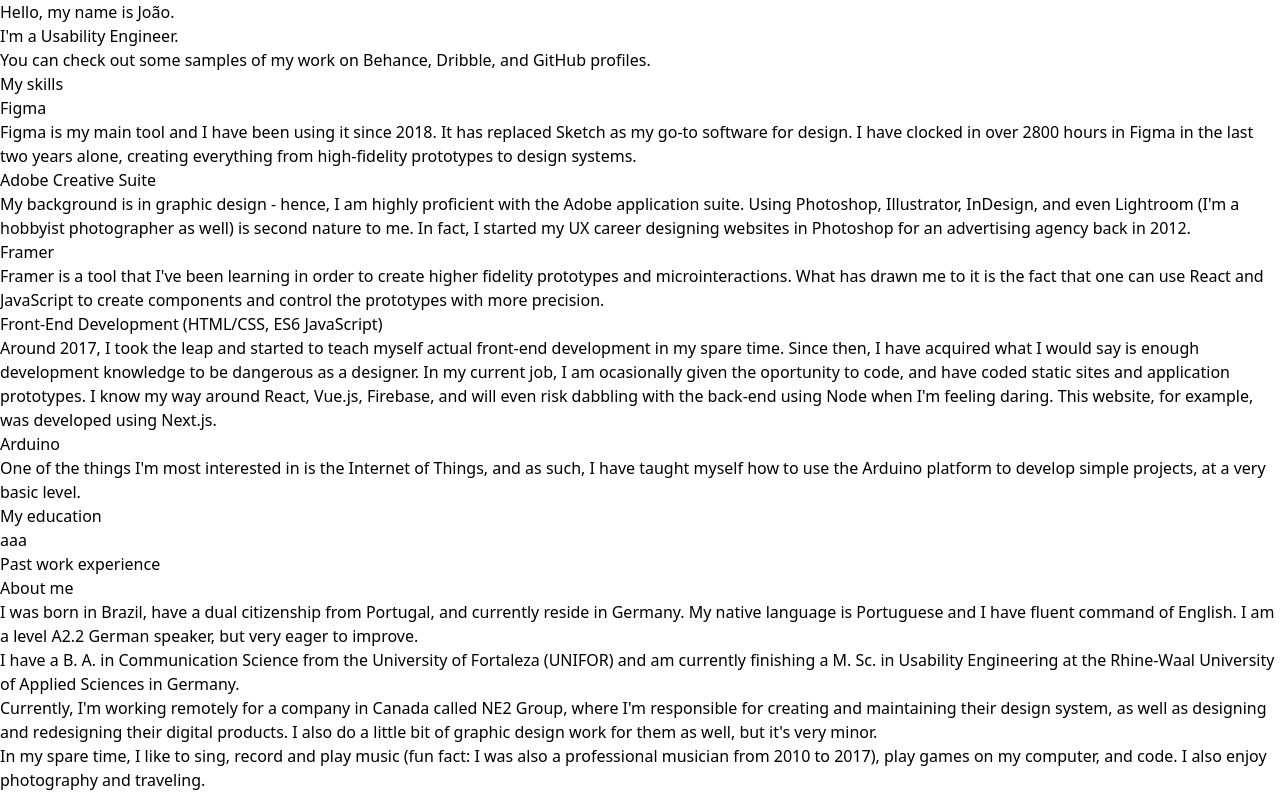
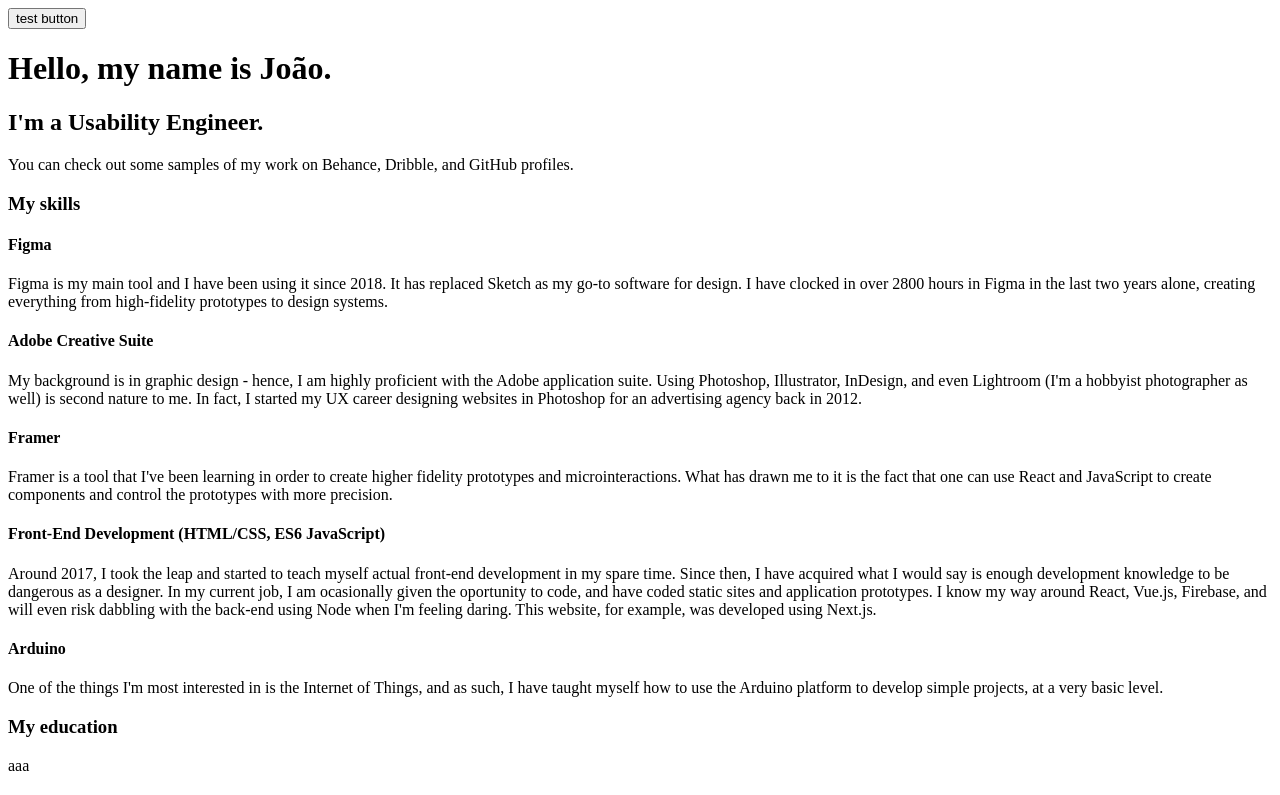
Before and after one commit to uxbyjoao/personal-website-old, a Next.js app: page / in a window 1280 px wide. Shown: the top 795 px of the page. Built offline with nearby package versions, Linux system fonts and the light colour scheme.

Commit message:
Added tailwind properly

```diff
--- a/pages/_app.js
+++ b/pages/_app.js
@@ -1,15 +1,5 @@
-import Head from "next/head";
+import "tailwindcss/tailwind.css";
 
 export default function App({ Component, pageProps }) {
-  return (
-    <>
-      <Head>
-        <link
-          href="https://unpkg.com/tailwindcss@^2/dist/tailwind.min.css"
-          rel="stylesheet"
-        />
-      </Head>
-      <Component {...pageProps} />
-    </>
-  );
+  return <Component {...pageProps} />;
 }
--- a/pages/index.js
+++ b/pages/index.js
@@ -7,6 +7,7 @@
 export default function IndexPage() {
   return (
     <div>
+      <button>test button</button>
       <Hero />
       <Skills />
       <Education />
--- /dev/null
+++ b/postcss.config.js
@@ -0,0 +1,6 @@
+module.exports = {
+  plugins: {
+    tailwindcss: {},
+    autoprefixer: {},
+  },
+}
--- /dev/null
+++ b/tailwind.config.js
@@ -0,0 +1,11 @@
+module.exports = {
+  purge: ["./pages/**/*.{js,ts,jsx,tsx}", "./components/**/*.{js,ts,jsx,tsx}"],
+  darkMode: "media", // or 'media' or 'class'
+  theme: {
+    extend: {},
+  },
+  variants: {
+    extend: {},
+  },
+  plugins: [],
+}
```
Also changed, not shown: package.json (+9 -2 lines), 2 other files (tests, documents, lock files or other folders).
